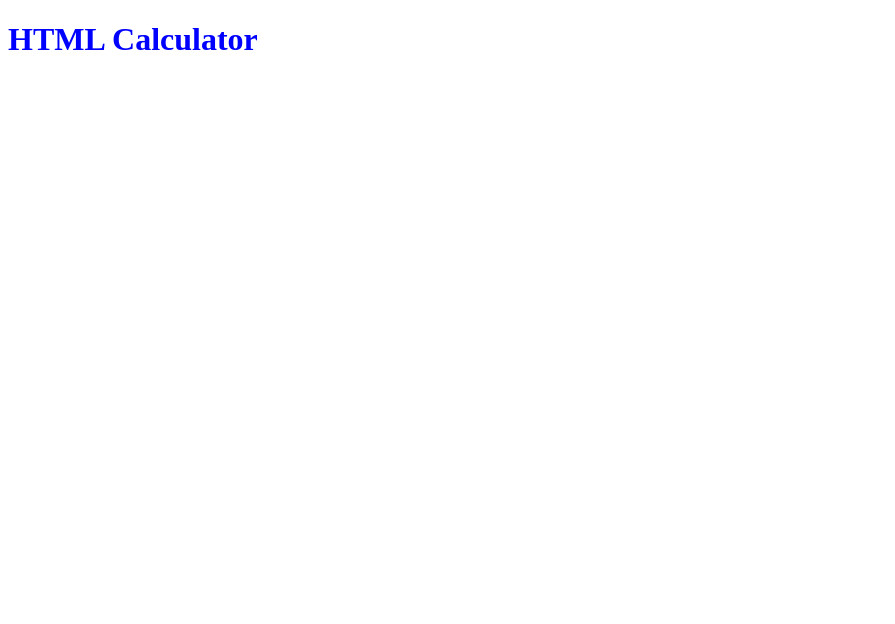
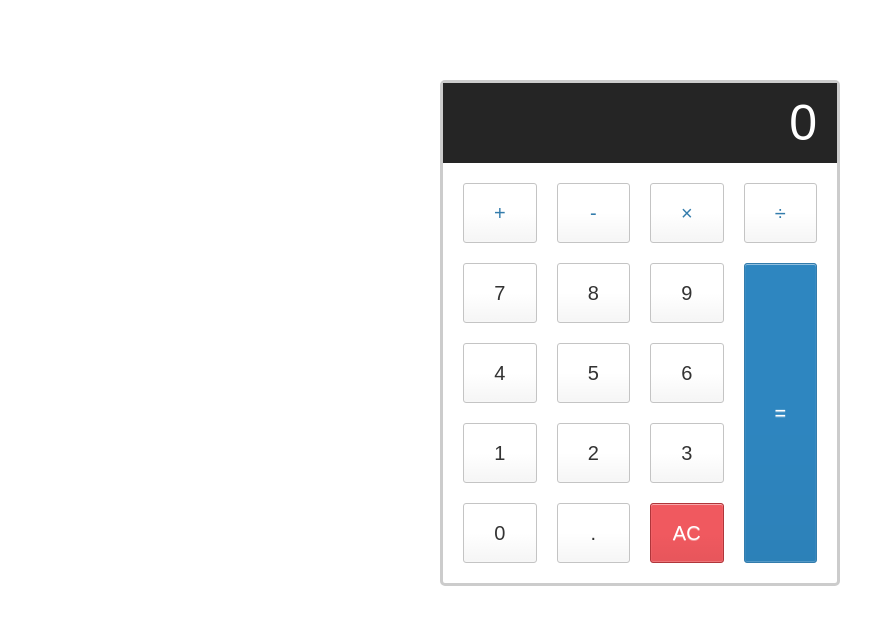
Before and after one commit to PaulV87/HTMLCalculator, a plain HTML site: page index.html in a window 1280 px wide. Shown: the whole page, without its empty margins (0-895 px from the left). Drawn offline with Linux system fonts and the light colour scheme.

Commit message:
calculator layout taken from https://freshman.tech/css-grid-calculator/

```diff
--- a/index.html
+++ b/index.html
@@ -6,7 +6,43 @@
         <link rel="stylesheet" href="styles.css">
     </head>
     <body>
-        <h1>HTML Calculator</h1>
+
+        <div class="calculator" id="calculator">
+
+
+        <input type="text" class="calculator-screen" value="0" disabled />
+
+        <div class="calculator-keys">
+
+            <button type="button" class="operator" value="+">+</button>
+            <button type="button" class="operator" value="-">-</button>
+            <button type="button" class="operator" value="*">&times;</button>
+            <button type="button" class="operator" value="/">&divide;</button>
+
+            <button type="button" value="7">7</button>
+            <button type="button" value="8">8</button>
+            <button type="button" value="9">9</button>
+
+
+            <button type="button" value="4">4</button>
+            <button type="button" value="5">5</button>
+            <button type="button" value="6">6</button>
+
+
+            <button type="button" value="1">1</button>
+            <button type="button" value="2">2</button>
+            <button type="button" value="3">3</button>
+
+
+            <button type="button" value="0">0</button>
+            <button type="button" class="decimal" value=".">.</button>
+            <button type="button" class="all-clear" value="all-clear">AC</button>
+
+            <button type="button" class="equal-sign" value="=">=</button>
+
+        </div>
+        </div>
+
 
         <script src="javascript.js"></script>
     </body>
--- a/styles.css
+++ b/styles.css
@@ -1,3 +1,93 @@
-h1 {
-    color: blue;
-}
+html {
+    font-size: 62.5%;
+    box-sizing: border-box;
+  }
+
+  *, *::before, *::after {
+    margin: 0;
+    padding: 0;
+    box-sizing: inherit;
+  }
+
+
+
+.calculator {
+    border: 3px solid #ccc;
+    border-radius: 5px;
+    position: absolute;
+    top: 10%;
+    left: 50%;
+    transform: translate(-50%, 0%);
+    width: 400px;
+  }
+
+  .calculator-screen {
+    width: 100%;
+    font-size: 5rem;
+    height: 80px;
+    border: none;
+    background-color: #252525;
+    color: #fff;
+    text-align: right;
+    padding-right: 20px;
+    padding-left: 10px;
+  }
+
+  button {
+    height: 60px;
+    background-color: #fff;
+    border-radius: 3px;
+    border: 1px solid #c4c4c4;
+    background-color: transparent;
+    font-size: 2rem;
+    color: #333;
+    background-image: linear-gradient(to bottom,transparent,transparent 50%,rgba(0,0,0,.04));
+    box-shadow: inset 0 0 0 1px rgba(255,255,255,.05), inset 0 1px 0 0 rgba(255,255,255,.45), inset 0 -1px 0 0 rgba(255,255,255,.15), 0 1px 0 0 rgba(255,255,255,.15);
+    text-shadow: 0 1px rgba(255,255,255,.4);
+  }
+  button:hover {
+    background-color: #eaeaea;
+  }
+
+  .operator {
+    color: #337cac;
+  }
+
+  .all-clear {
+    background-color: #f0595f;
+    border-color: #b0353a;
+    color: #fff;
+  }
+
+  .all-clear:hover {
+    background-color: #f17377;
+  }
+
+  .equal-sign {
+    background-color: #2e86c0;
+    border-color: #337cac;
+    color: #fff;
+  }
+
+  .equal-sign:hover {
+    background-color: #4e9ed4;
+  }
+
+  .calculator-keys {
+    display: grid;
+  }
+
+  .calculator-keys {
+    display: grid;
+    grid-template-columns: repeat(4, 1fr);
+    grid-gap: 20px;
+    padding: 20px;
+  }
+
+  .equal-sign {
+    background-color: #2e86c0;
+    border-color: #337cac;
+    color: #fff;
+    height: 100%;
+    grid-area: 2 / 4 / 6 / 5;
+  }
```
